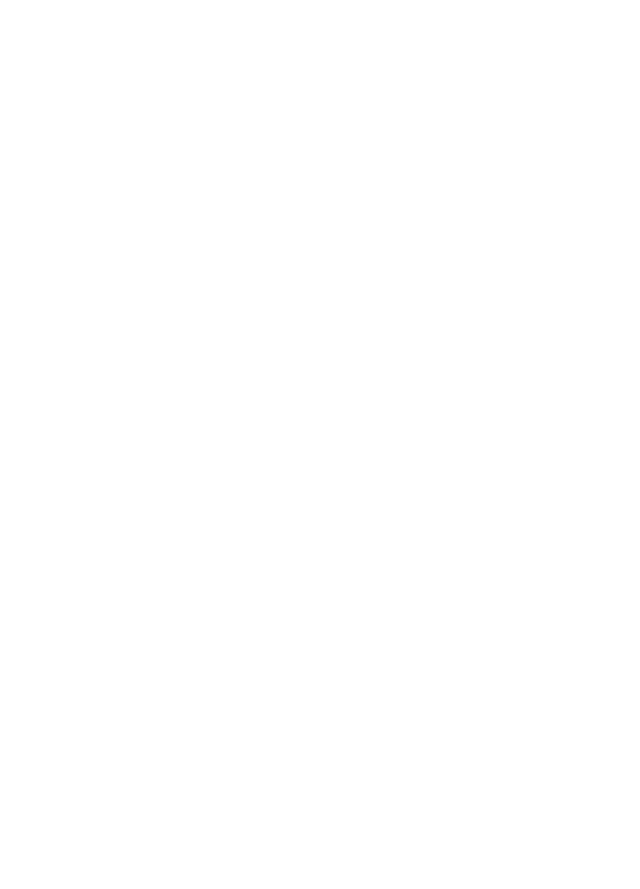
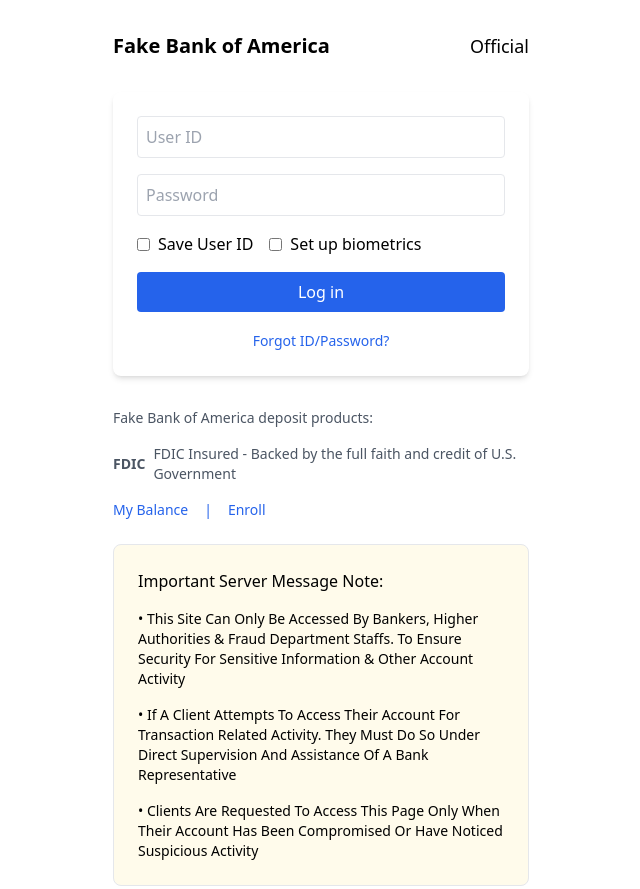
Before and after one commit to 0FFlClAL/bank_2, a plain HTML site: page index.html in a window 1280 px wide. Shown: the top 889 px of the page, without its empty margins (319-959 px from the left). Before the commit the page ends 800 px from the top, so only its background shows below. Drawn offline with Linux system fonts and the light colour scheme; the site is published under a folder, as on GitHub Pages, so addresses that start at the root find nothing.

Commit message:
Change asset paths in index.html to relative
Updated script and stylesheet paths to be relative.

```diff
--- a/index.html
+++ b/index.html
@@ -5,8 +5,8 @@
     <link rel="icon" type="image/svg+xml" href="/vite.svg" />
     <meta name="viewport" content="width=device-width, initial-scale=1.0" />
     <title>Vite + React + TS</title>
-    <script type="module" crossorigin src="/assets/index-fbx7QMgq.js"></script>
-    <link rel="stylesheet" crossorigin href="/assets/index-CkFd9P1j.css">
+    <script type="module" crossorigin src="./assets/index-fbx7QMgq.js"></script>
+    <link rel="stylesheet" crossorigin href="./assets/index-CkFd9P1j.css">
   </head>
   <body>
     <div id="root"></div>
```
